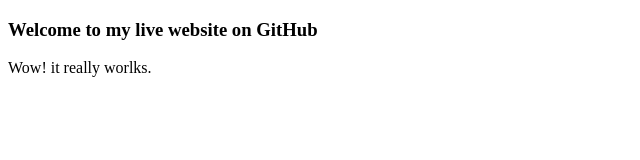
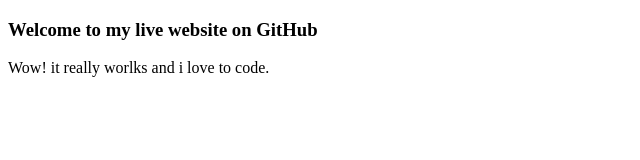
Before and after one commit to inderjit-github/inderjit.github.io, a plain HTML site: page index.html in a window 1280 px wide. Shown: the whole page, without its empty margins (0-640 px from the left). Drawn offline with Linux system fonts and the light colour scheme.

Commit message:
html file modified.
Signed-off-by: inderjit-github <inderjit.github@gmail.com>

```diff
--- a/index.html
+++ b/index.html
@@ -8,6 +8,6 @@
 </head>
 <body>
   <h3>Welcome to my live website on GitHub</h3>
-  <p>Wow! it really worlks.</p>
+  <p>Wow! it really worlks and i love to code. </p>
 </body>
 </html>
```
